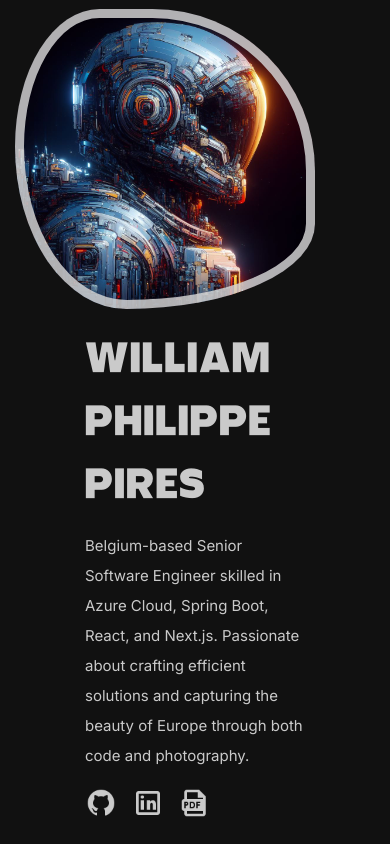
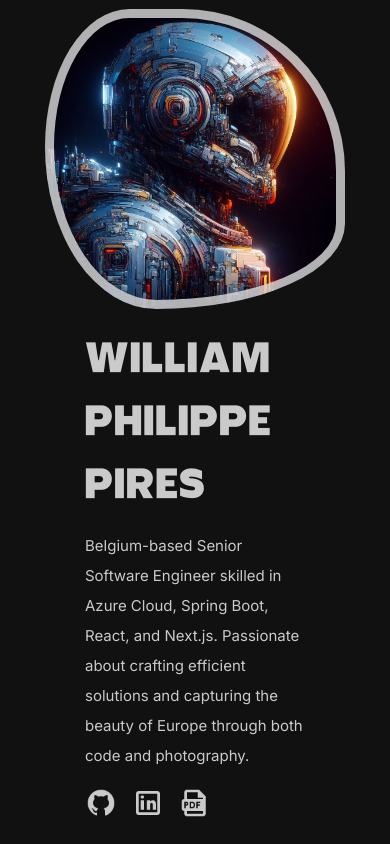
Before and after one commit to wmpires/wmpires.github.io, a Next.js app: page / in a window 390 px wide. Built offline with nearby package versions, Linux system fonts and the light colour scheme.

Commit message:
@media margin avatar

```diff
--- a/src/app/globals.scss
+++ b/src/app/globals.scss
@@ -51,6 +51,12 @@ h1 {
   margin-right: 60px;
 }
 
+@media (max-width: 767.98px) {
+  .avatar{
+    margin-right: unset;
+  }
+}
+
 .avatar .image{
   position: absolute;
   top: 0;
```
